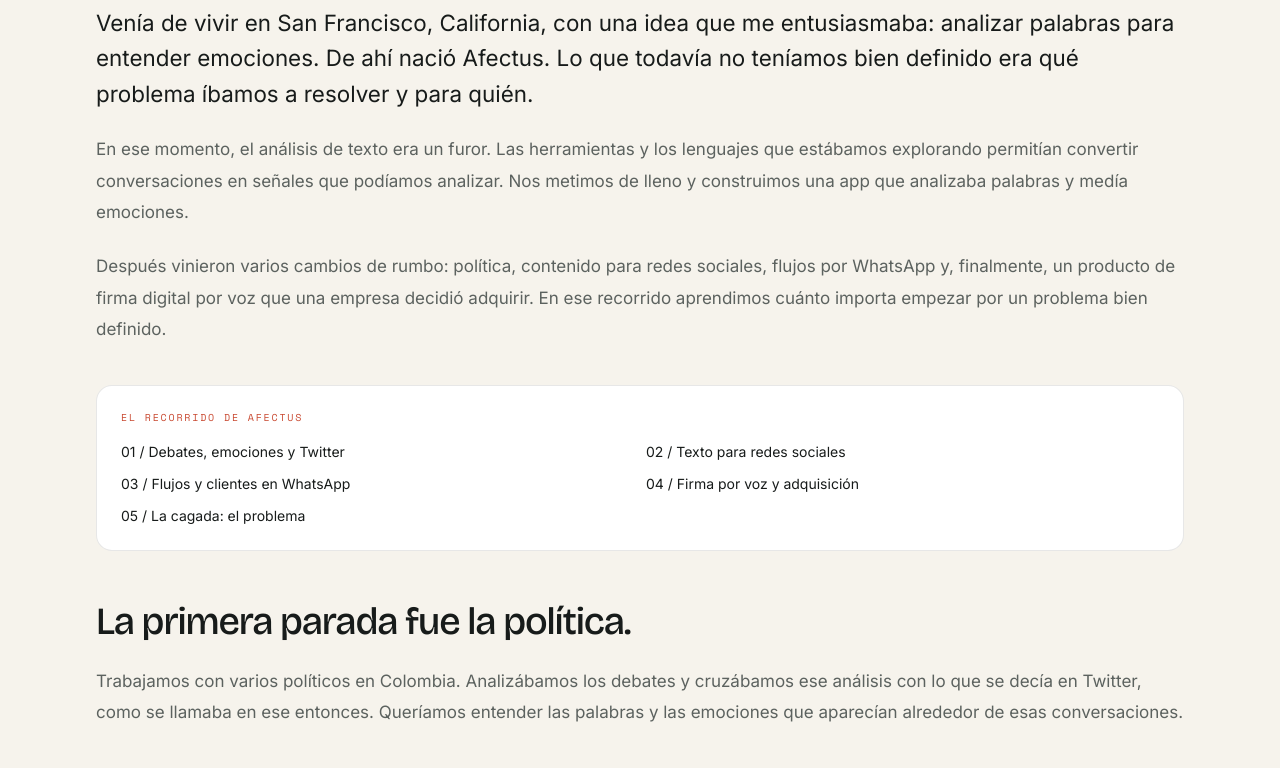
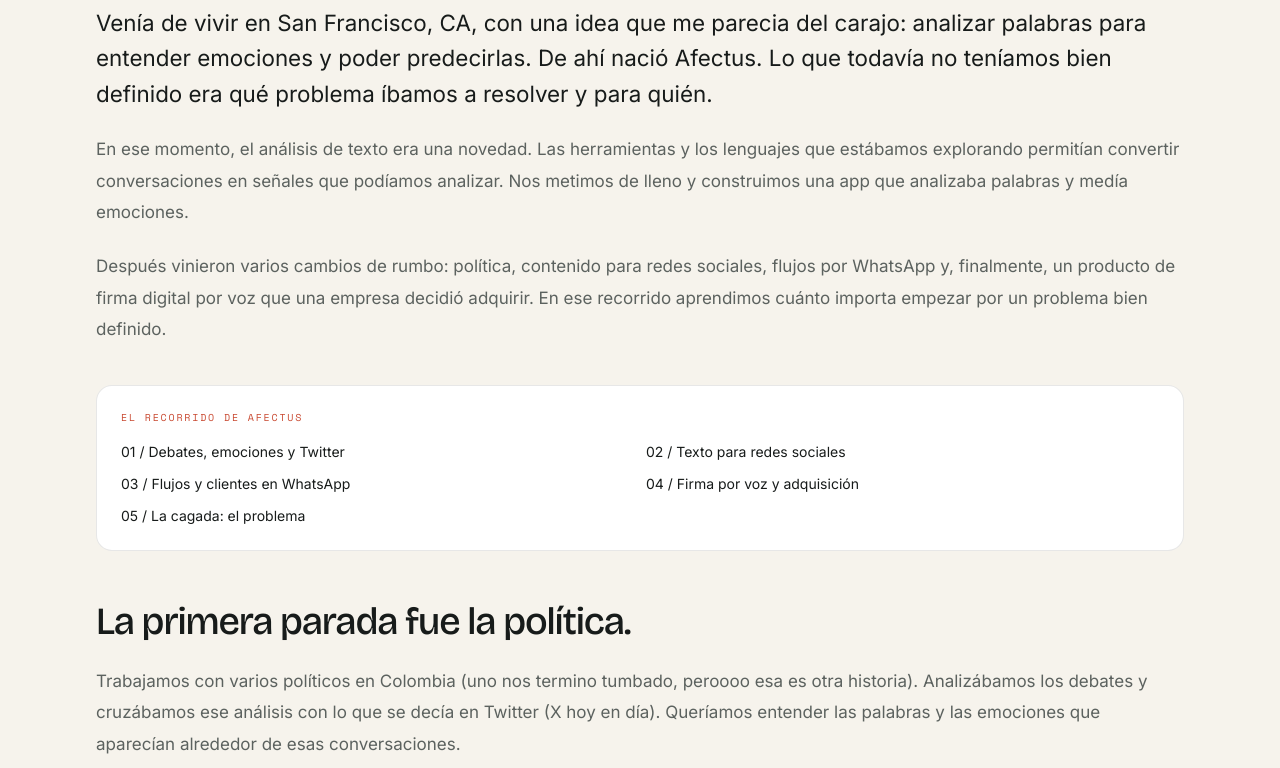
Before and after one commit to Jusalaz/juansalazar, a Next.js app: page /blog/afectus-del-analisis-a-la-conversacion in a window 1280 px wide. Shown: the part 640-1408 px from the top of the page. Built offline with nearby package versions, Linux system fonts and the light colour scheme.

Commit message:
Ajusta los párrafos de Afectus con el texto del autor

```diff
--- a/src/components/AfectusStory.tsx
+++ b/src/components/AfectusStory.tsx
@@ -29,8 +29,8 @@
         <span className="rounded-full bg-lime/40 px-4 py-2 font-mono text-[10px] uppercase tracking-wider">Historia de un emprendimiento</span>
         <span className="rounded-full border border-ink/15 px-4 py-2 font-mono text-[10px] uppercase tracking-wider">Afectus / Encontrar el problema</span>
       </div>
-      <p className="story-lead">Venía de vivir en San Francisco, California, con una idea que me entusiasmaba: analizar palabras para entender emociones. De ahí nació Afectus. Lo que todavía no teníamos bien definido era qué problema íbamos a resolver y para quién.</p>
-      <p>En ese momento, el análisis de texto era un furor. Las herramientas y los lenguajes que estábamos explorando permitían convertir conversaciones en señales que podíamos analizar. Nos metimos de lleno y construimos una app que analizaba palabras y medía emociones.</p>
+      <p className="story-lead">Venía de vivir en San Francisco, CA, con una idea que me parecia del carajo: analizar palabras para entender emociones y poder predecirlas. De ahí nació Afectus. Lo que todavía no teníamos bien definido era qué problema íbamos a resolver y para quién.</p>
+      <p>En ese momento, el análisis de texto era una novedad. Las herramientas y los lenguajes que estábamos explorando permitían convertir conversaciones en señales que podíamos analizar. Nos metimos de lleno y construimos una app que analizaba palabras y medía emociones.</p>
       <p>Después vinieron varios cambios de rumbo: política, contenido para redes sociales, flujos por WhatsApp y, finalmente, un producto de firma digital por voz que una empresa decidió adquirir. En ese recorrido aprendimos cuánto importa empezar por un problema bien definido.</p>
 
       <nav aria-label="En este artículo" className="my-10 rounded-2xl border border-ink/10 bg-surface p-6">
@@ -46,7 +46,7 @@
 
       <section id="politica" className="scroll-mt-28">
         <h2>La primera parada fue la política.</h2>
-        <p>Trabajamos con varios políticos en Colombia. Analizábamos los debates y cruzábamos ese análisis con lo que se decía en Twitter, como se llamaba en ese entonces. Queríamos entender las palabras y las emociones que aparecían alrededor de esas conversaciones.</p>
+        <p>Trabajamos con varios políticos en Colombia (uno nos termino tumbado, peroooo esa es otra historia). Analizábamos los debates y cruzábamos ese análisis con lo que se decía en Twitter (X hoy en día). Queríamos entender las palabras y las emociones que aparecían alrededor de esas conversaciones.</p>
         <ArchiveImage src="/blog/afectus/busqueda.png" alt="Pantalla original de Afectus con selección de idioma, palabra y fechas para buscar en Twitter" caption="Archivo de Afectus: la búsqueda permitía delimitar la conversación que queríamos analizar." width={1509} height={768} />
         <p>El problema apareció en el mercado: era supremamente cíclico. La escalabilidad que encontrábamos ahí era casi nula. Ya habíamos construido una herramienta y trabajado con clientes, pero ese camino tenía un límite para el negocio que queríamos crear.</p>
         <ArchiveImage src="/blog/afectus/nube-de-palabras.png" alt="Nube de palabras de Afectus con términos positivos, negativos y neutrales" caption="Archivo de Afectus: una de las visualizaciones del análisis de palabras." width={1164} height={636} />
```
